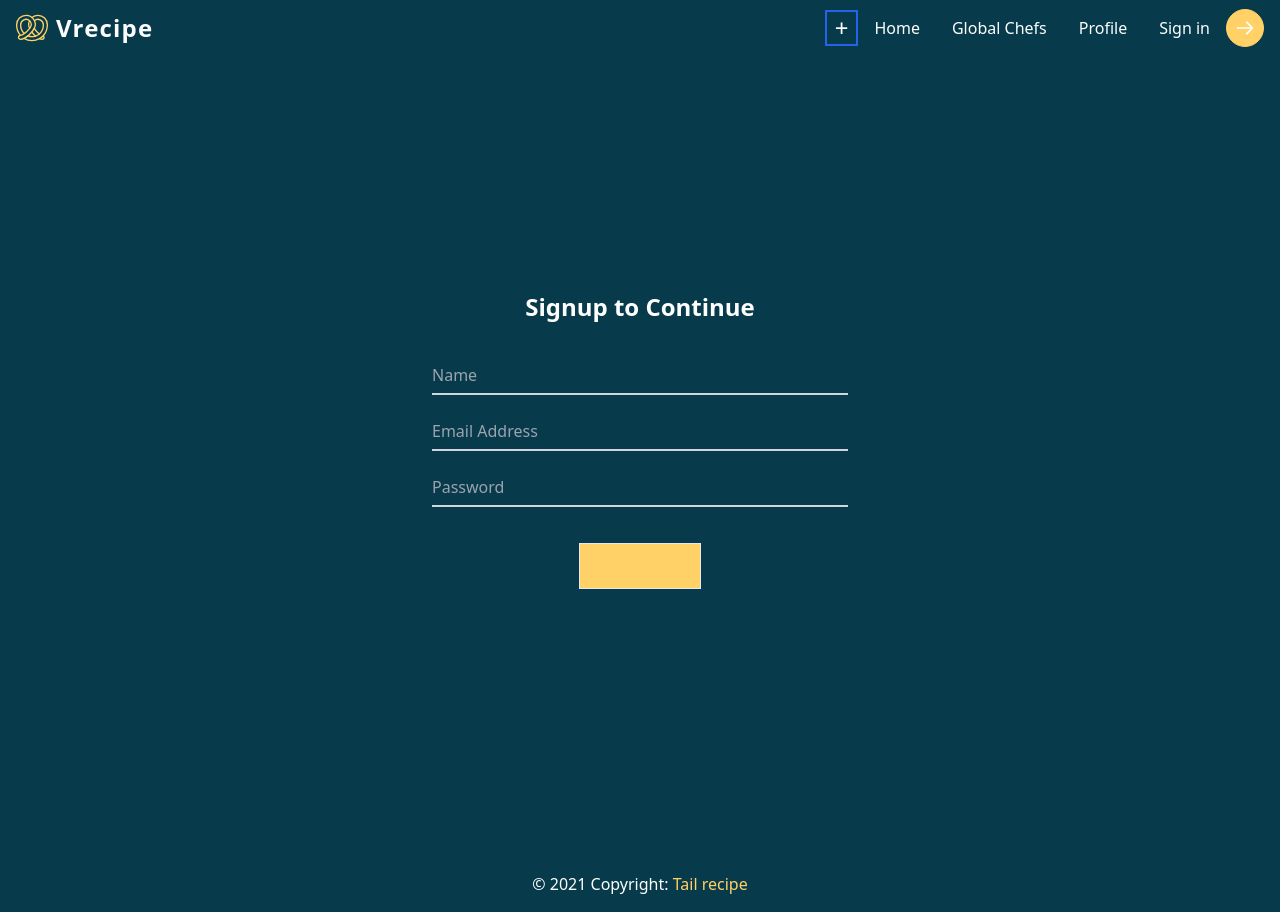
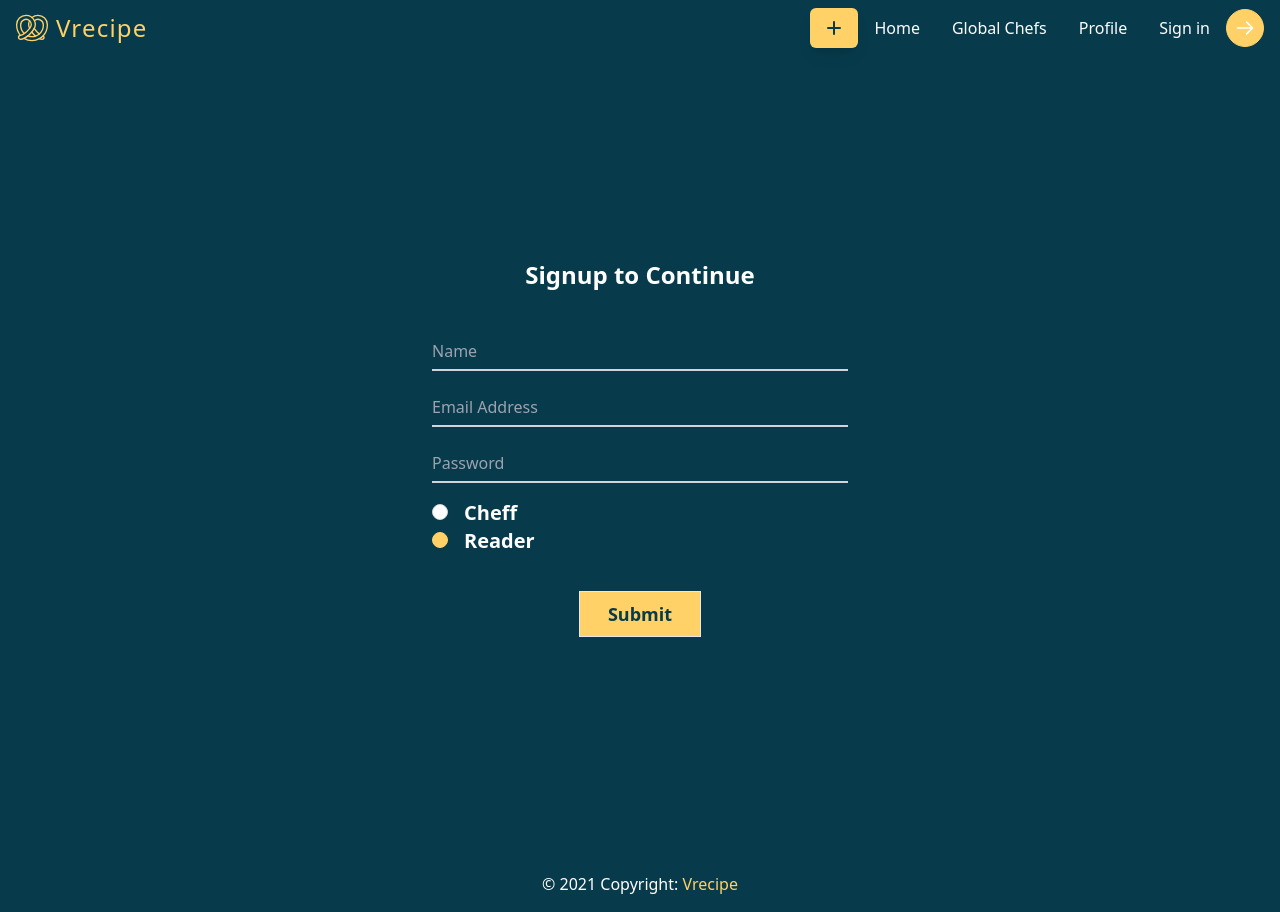
Before and after one commit to atif0075/Vue-Tailwind-Firebase-Recipe-App, a Vue app: page /signup in a window 1280 px wide. Built offline with nearby package versions, Linux system fonts and the light colour scheme; no server answers; the database is empty.

Commit message:
Added some styling to signin/up pages

```diff
--- a/src/App.vue
+++ b/src/App.vue
@@ -16,30 +16,28 @@ let route = useRoute();
         <router-view />
       </main>
     </div>
+  </main>
   <footer
     v-if="route.name != '404'"
     class="bg-primary text-center lg:text-left"
   >
     <div class="text-dark text-center p-4">
       © 2021 Copyright:
-        <a class="text-secondary" href="/">Tail recipe</a>
+      <a class="text-secondary" href="/">Vrecipe</a>
     </div>
   </footer>
-  </main>
 </template>
 <style lang="postcss">
-
 * {
   padding: 0;
   margin: 0;
   box-sizing: border-box;
-
 }
 *::selection {
   @apply bg-secondary text-primary;
 }
 *::-webkit-scrollbar {
-  @apply bg-dark w-[0.5rem];
+  @apply bg-primary w-[0.1rem];
 }
 *::-webkit-scrollbar-thumb {
   @apply bg-secondary rounded-[50px];
--- a/src/components/Header.vue
+++ b/src/components/Header.vue
@@ -1,7 +1,7 @@
 <template>
   <nav class="nav w-full flex flex-wrap items-center justify-between px-4">
     <div class="flex items-center mr-6 py-3">
-      <span class="font-black tracking-wider text-dark text-2xl">
+      <span class="tracking-wider text-secondary text-2xl">
         <router-link class="flex" to="/">
           <img class="w-8" src="../assets/food.svg" alt="vrecipe" />
           <span class="px-2 block">Vrecipe</span>
@@ -24,11 +24,27 @@
       class="menu border-b lg:border-none text-dark flex justify-end items-center list-reset m-0 w-full lg:w-auto absolute z-50 left-0 lg:static top-14"
     >
       <li class="border-t lg:border-none">
-        <button class="px-2 border-2 border-blue-600">
-          <router-link to="/addrecipe">
-            <span class="text-2xl"> + </span>
-          </router-link>
-        </button>
+        <router-link to="/addrecipe">
+          <button
+            type="button"
+            class="px-3 py-2 bg-secondary rounded-md text-primary shadow-lg transform active:scale-75 transition-transform"
+          >
+            <svg
+              class="w-6 h-6"
+              fill="none"
+              stroke="currentColor"
+              viewBox="0 0 24 24"
+              xmlns="http://www.w3.org/2000/svg"
+            >
+              <path
+                stroke-linecap="round"
+                stroke-linejoin="round"
+                stroke-width="2"
+                d="M12 6v6m0 0v6m0-6h6m-6 0H6"
+              ></path>
+            </svg>
+          </button>
+        </router-link>
       </li>
       <li class="border-t lg:border-none cursor-pointer">
         <router-link
--- a/src/router/index.ts
+++ b/src/router/index.ts
@@ -30,6 +30,18 @@ const routes = [
         component: () => import('../views/Signup.vue'),
     },
     {
+        path: '/all-recipe',
+        name: 'AllRecipe',
+        meta: { title: 'All Recipe' },
+        component: () => import('../views/AllRecipe.vue'),
+    },
+    {
+        path: '/profile',
+        name: 'Profile',
+        meta: { title: 'Profile' },
+        component: () => import('../views/Profile.vue'),
+    },
+    {
         path: '/addrecipe',
         name: 'AddRecipe',
         meta: { title: 'Add Recipe' },
--- /dev/null
+++ b/src/views/AllRecipe.vue
@@ -0,0 +1,40 @@
+<template>
+  <section
+    class="w-full grid grid-cols-1 sm:grid-cols-2 lg:grid-cols-4 px-3 sm:px-0 py-10 gap-4"
+  >
+    <main v-for="items in store.state.recipes" :key="items">
+      <router-link :to="`/recipe/${items.slug}`">
+        <article
+          class="mx-auto max-w-sm shadow-xl bg-cover bg-center min-h-96 transform duration-500 hover:-translate-y-2 cursor-pointer group"
+          :style="{ backgroundImage: `url(${items.bg})` }"
+        >
+          <div
+            class="bg-primary bg-opacity-20 min-h-96 px-10 flex flex-wrap flex-col pt-32 hover:bg-opacity-75 transform duration-300"
+          >
+            <h1
+              class="text-white text-3xl mb-5 transform translate-y-32 group-hover:translate-y-0 duration-500"
+            >
+              {{ items.title }}
+            </h1>
+            <div
+              class="w-16 h-2 bg-secondary rounded-full mb-5 transform translate-y-32 group-hover:translate-y-0 duration-500"
+            ></div>
+            <p
+              class="opacity-0 mb-5 text-white text-xl group-hover:opacity-80 transform duration-500"
+            >
+              {{ items.description }}
+            </p>
+          </div>
+        </article>
+      </router-link>
+    </main>
+
+  </section>
+</template>
+
+<script lang="ts" setup>
+import { useStore } from "vuex";
+const store = useStore();
+</script>
+
+<style></style>
--- /dev/null
+++ b/src/views/Profile.vue
@@ -0,0 +1,22 @@
+<template>
+  <section class="flex flex-col items-center justify-center">
+    <div class="text-center w-96 flex flex-col items-center justify-center">
+      <img
+        src="https://mdbcdn.b-cdn.net/img/new/avatars/8.webp"
+        class="rounded-lg w-32 my-2"
+        alt="Avatar"
+      />
+      <h5 class="text-xl font-medium leading-tight mb-2">John Doe</h5>
+      <p class="text-justify">
+        Lorem ipsum dolor sit, amet consectetur adipisicing elit. Corrupti
+        eveniet ullam culpa perferendis neque laudantium omnis iure cupiditate
+        velit odit expedita aliquam, voluptatibus, fuga porro dignissimos optio
+        debitis sit doloremque.
+      </p>
+    </div>
+  </section>
+</template>
+
+<script lang="ts" setup></script>
+
+<style></style>
--- a/src/views/Recipe.vue
+++ b/src/views/Recipe.vue
@@ -45,9 +45,16 @@
             {{ recipe.title }}
           </h1>
           <h2 class="mt-2 text-sm text-gray-500">
-           Posted by {{ recipe.by }} on {{ recipe.date }}
+            Posted by {{ recipe.by }} on {{ recipe.date }}
           </h2>
           <div v-html="recipe.method" class="mt-6"></div>
+          <div>
+            <button
+              class="text-white px-4 w-auto h-10 border border-secondary rounded-full hover:bg-secondary hover:text-primary active:shadow-lg mouse shadow transition ease-in duration-200 focus:outline-none"
+            >
+              <span>Add to favorites </span>
+            </button>
+          </div>
         </article>
       </main>
     </section>
@@ -69,7 +76,6 @@ let recipe = computed(() => {
 });
 </script>
 <style scoped lang="postcss">
-
 p {
   @apply text-base mt-4;
 }
--- a/src/views/Signin.vue
+++ b/src/views/Signin.vue
@@ -38,7 +38,7 @@
               </div>
               <div class="flex justify-center items-center">
                 <button
-                  class="bg-secondary text-secondary px-7 mt-5 py-2 border font-semibold"
+                  class="bg-secondary text-primary px-7 mt-5 py-2 border font-semibold"
                 >
                   Submit
                 </button>
--- a/src/views/Signup.vue
+++ b/src/views/Signup.vue
@@ -2,8 +2,8 @@
   <section
     class="min-h-screen text-white py-6 flex flex-col justify-center sm:py-10"
   >
-    <div class="relative py-3 sm:w-[36rem] sm:max-w-xl sm:mx-auto">
-      <div class="relative px-4 py-10 sm:rounded-3xl sm:p-20">
+    <div class="relative mt-2 py-3 sm:w-[36rem] sm:max-w-xl sm:mx-auto">
+      <div class="relative mt-2 px-4 py-10 sm:rounded-3xl sm:p-20">
         <div class="max-w-md mx-auto">
           <div>
             <h1 class="text-2xl text-center font-semibold">
@@ -14,7 +14,7 @@
             <div
               class="py-8 text-base leading-6 space-y-4 sm:text-lg sm:leading-7"
             >
-              <div class="relative">
+              <div class="relative mt-2">
                 <input
                   autocomplete="off"
                   id="name"
@@ -23,9 +23,9 @@
                   class="peer placeholder-transparent bg-transparent text-white h-10 w-full border-b-2 border-gray-300 outline-none"
                   placeholder="Name"
                 />
-                <label for="email" class="label">Name</label>
+                <label for="name" class="label">Name</label>
               </div>
-              <div class="relative">
+              <div class="relative mt-2">
                 <input
                   autocomplete="off"
                   id="email"
@@ -36,7 +36,7 @@
                 />
                 <label for="email" class="label">Email Address</label>
               </div>
-              <div class="relative">
+              <div class="relative mt-2">
                 <input
                   autocomplete="off"
                   id="password"
@@ -47,9 +47,42 @@
                 />
                 <label for="password" class="label">Password</label>
               </div>
+              <main>
+                <main class="flex flex-col">
+                  <div>
+                    <input
+                      class="appearance-none rounded-full h-4 w-4 border border-gray-300 bg-white checked:bg-secondary checked:border-secondary focus:outline-none transition duration-200 mr-2 cursor-pointer"
+                      type="radio"
+                      name="ask"
+                      value="cheff"
+                      id="cheff"
+                    />
+                    <label
+                      class="text-xl font-semibold px-2 cursor-pointer"
+                      for="cheff"
+                      >Cheff</label
+                    >
+                  </div>
+                  <div>
+                    <input
+                      class="appearance-none rounded-full h-4 w-4 border border-gray-300 bg-white checked:bg-secondary checked:border-secondary focus:outline-none transition duration-200 mr-2 cursor-pointer"
+                      type="radio"
+                      checked
+                      value="reader"
+                      name="ask"
+                      id="reader"
+                    />
+                    <label
+                      class="text-xl font-semibold px-2 cursor-pointer"
+                      for="reader"
+                      >Reader</label
+                    >
+                  </div>
+                </main>
+              </main>
               <div class="flex justify-center items-center">
                 <button
-                  class="bg-secondary text-secondary px-7 mt-5 py-2 border font-semibold"
+                  class="bg-secondary text-primary px-7 mt-5 py-2 border font-semibold"
                 >
                   Submit
                 </button>
@@ -63,3 +96,28 @@
 </template>
 
 <script lang="ts" setup></script>
+<style>
+.tabAnim {
+  z-index: -9;
+}
+
+#option0:checked ~ div {
+  --tw-translate-x: 0%;
+}
+
+#option1:checked ~ div {
+  --tw-translate-x: 100%;
+}
+
+#option2:checked ~ div {
+  --tw-translate-x: 200%;
+}
+
+#option3:checked ~ div {
+  --tw-translate-x: 300%;
+}
+
+#option4:checked ~ div {
+  --tw-translate-x: 400%;
+}
+</style>
```
Also changed, not shown: src/views/Home.vue (+7 -32 lines). Lines whose indentation alone changed are shown as unchanged.
